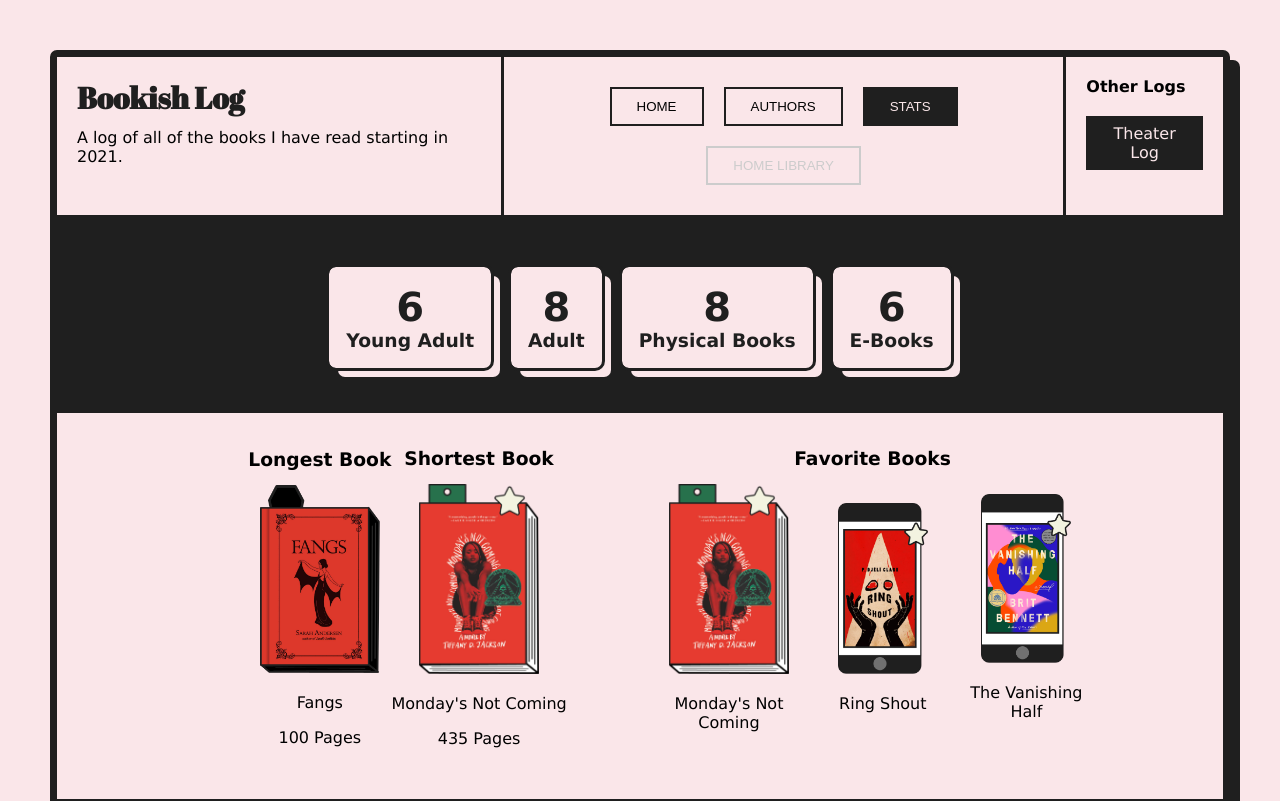
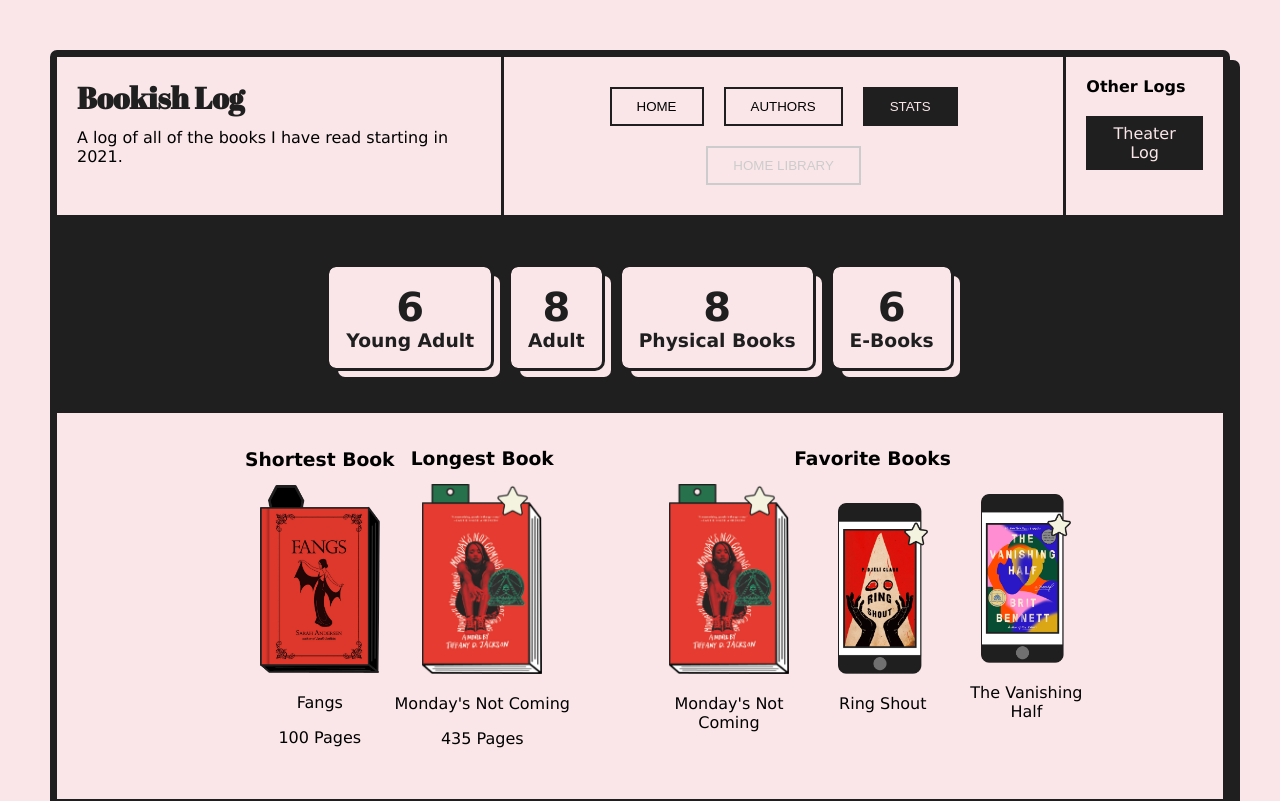
Before and after one commit to brittanyrw/thebookishlog, a Vue app: page /stats in a window 1280 px wide. Shown: the top 801 px of the page. Built offline with nearby package versions, Linux system fonts and the light colour scheme.

Commit message:
Update labels

```diff
--- a/src/components/OverallStatistics.vue
+++ b/src/components/OverallStatistics.vue
@@ -25,7 +25,7 @@
         <section class="book-length-ratings">
           <div class="length">
             <div class="longest-book">
-              <h3>Longest Book</h3>
+              <h3>Shortest Book</h3>
               <img
                 class="book-cover-img"
                 :class="[
@@ -50,7 +50,7 @@
               <p>{{ sortByLength()[sortByLength().length - 1].pages }} Pages</p>
             </div>
             <div class="shortest-book">
-              <h3>Shortest Book</h3>
+              <h3>Longest Book</h3>
               <img
                 class="book-cover-img"
                 :class="[{ 'e-book': sortByLength()[0].medium == 'E-Book' }]"
```
